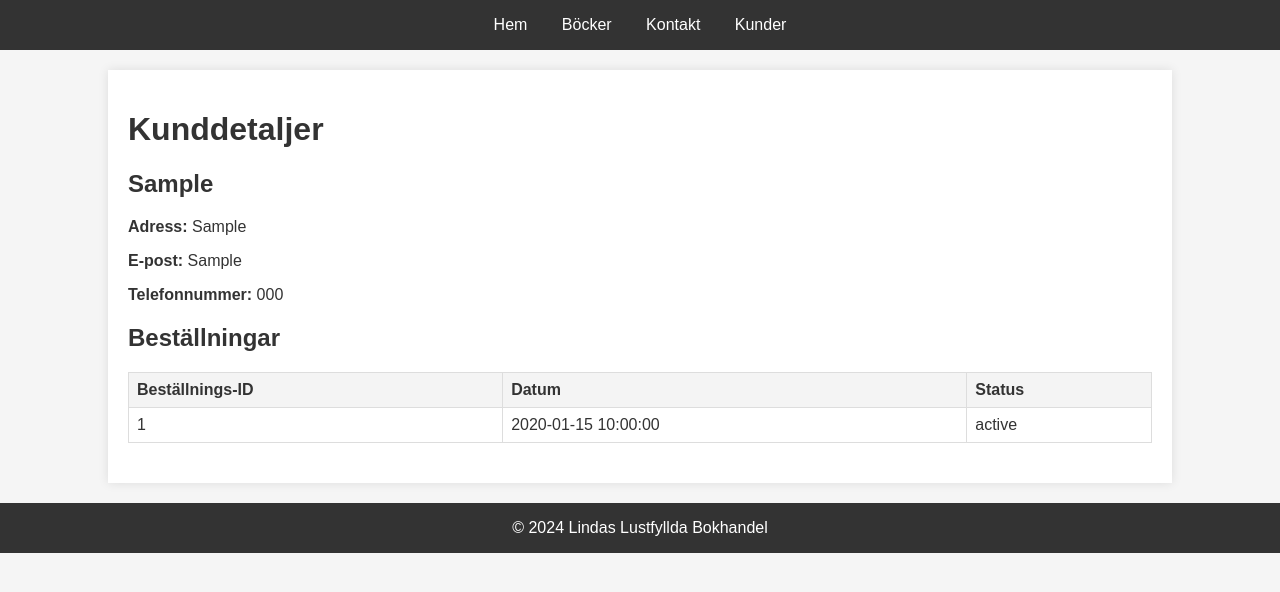
After one commit to sebastianmentor/Lektion4, a Flask app: page /kund/1 in a window 1280 px wide. The commit adds this page. Shown: the top 592 px of the page. Run offline with Flask 3, Linux system fonts and the light colour scheme; tables that the repository leaves empty hold one stand-in row (values such as "Sample post"); parts of the project's set-up code (start-up, migrations or seed data) failed here and were passed over.

Commit message:
Add kundhemsida

```diff
--- a/app.py
+++ b/app.py
@@ -1,6 +1,6 @@
 from flask import Flask, render_template
 from flask_migrate import Migrate, upgrade
-from models import db, seed_data, Bok
+from models import db, seed_data, Bok, Kund, Bestallning, BestallningsDetalj
 
 app = Flask(__name__)
 app.config['SQLALCHEMY_DATABASE_URI'] = 'mysql+mysqlconnector://root:password@localhost/LLB'
@@ -24,6 +24,18 @@ def bocker():
 def kontakt():
     return render_template("kontakt.html")
 
+@app.route('/kunder')
+def kunder():
+    alla_kunder = Kund.query.all()
+    return render_template("kunder.html", kunder=alla_kunder)
+
+
+@app.route('/kund/<kundid>')
+def kund(kundid):
+    våran_kund = Kund.query.filter_by(id=kundid).first()
+    kundens_beställningar = Bestallning.query.filter_by(kund_id=kundid).all()
+    return render_template("kund.html", kund=våran_kund, )
+
 
 if __name__ == '__main__':
     with app.app_context():
--- a/models.py
+++ b/models.py
@@ -79,9 +79,7 @@ def seed_data():
                 "telefonnummer": fake2.phone_number()
             }
             kunden_finns = Kund.query.filter_by(epost=kund['epost']).first()
-            print(Kund.query.filter_by(epost=kund['epost']))
-            print(Kund.query.filter_by(epost='candersson@example.com'))
-            print(Kund.query.filter_by(epost='candersson@example.com').first())
+
             if not kunden_finns:
                 kunder.append(kund)
                 nr_of_customers += 1
--- a/templates/basetemplate.html
+++ b/templates/basetemplate.html
@@ -14,6 +14,7 @@
             <a href="{{ url_for('index') }}">Hem</a>
             <a href="{{ url_for('bocker') }}">Böcker</a>
             <a href="{{ url_for('kontakt') }}">Kontakt</a>
+            <a href="{{ url_for('kunder')}}">Kunder</a>
             <!-- Fler länkar kan läggas till här -->
         </nav>
     </header>
--- /dev/null
+++ b/templates/kund.html
@@ -0,0 +1,37 @@
+{% extends "basetemplate.html" %}
+
+{% block title %}Kunddetaljer{% endblock %}
+
+{% block content %}
+    <h1>Kunddetaljer</h1>
+    <div class="kund-info">
+        <h2>{{ kund.namn }}</h2>
+        <p><strong>Adress:</strong> {{ kund.adress }}</p>
+        <p><strong>E-post:</strong> {{ kund.epost }}</p>
+        <p><strong>Telefonnummer:</strong> {{ kund.telefonnummer }}</p>
+        <!-- Ytterligare kunddetaljer kan läggas till här -->
+    </div>
+
+    <!-- Beställningsinformation -->
+    <h2>Beställningar</h2>
+    <table>
+        <thead>
+            <tr>
+                <th>Beställnings-ID</th>
+                <th>Datum</th>
+                <th>Status</th>
+                <!-- Lägg till fler kolumner om det behövs -->
+            </tr>
+        </thead>
+        <tbody>
+            {% for bestallning in kund.bestallningar %}
+            <tr>
+                <td>{{ bestallning.id }}</td>
+                <td>{{ bestallning.bestallningsdatum }}</td>
+                <td>{{ bestallning.leveransstatus }}</td>
+                <!-- Fler datakolumner kan läggas till här -->
+            </tr>
+            {% endfor %}
+        </tbody>
+    </table>
+{% endblock %}
```
Also changed, not shown: templates/kunder.html (added, +32 -0 lines).
